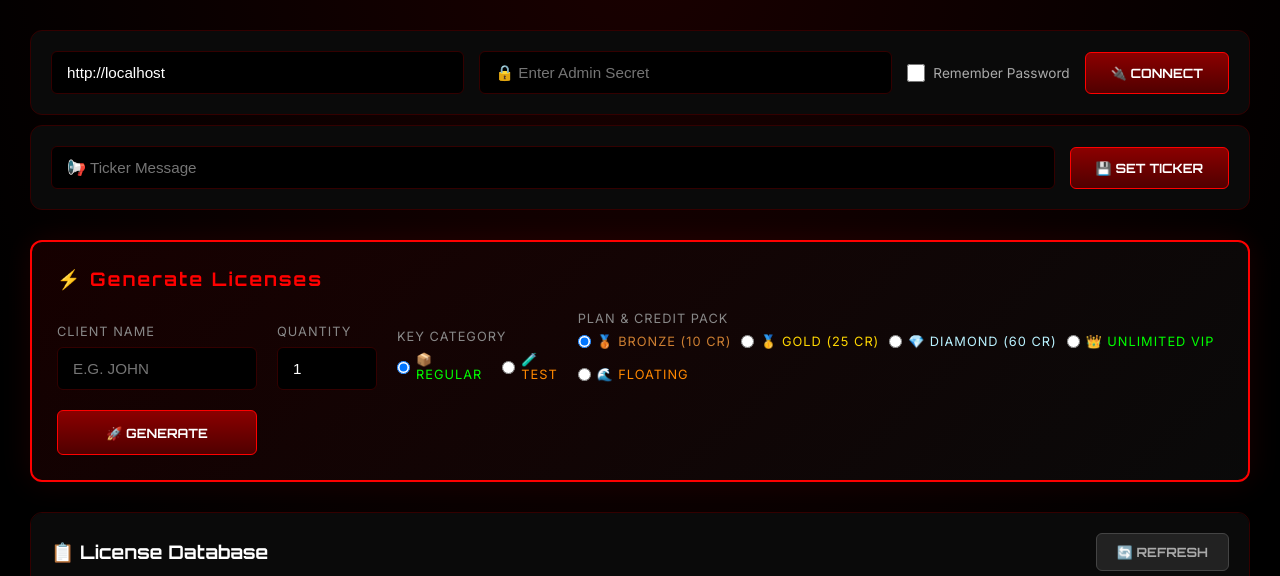
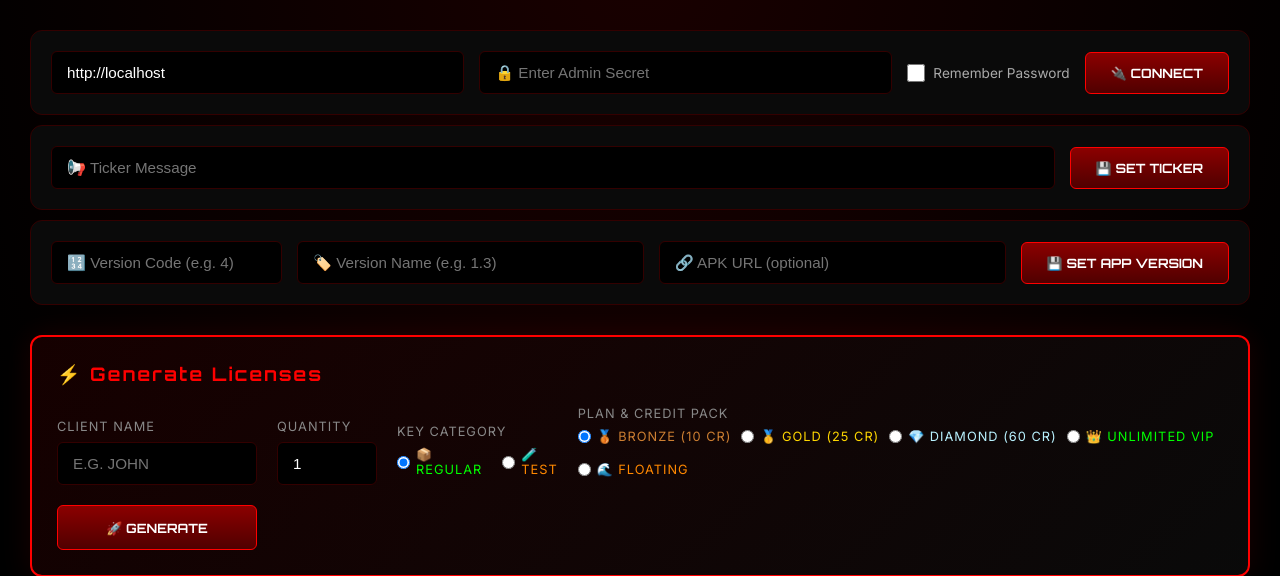
Before and after one commit to usamas9plus/vencaselfie, a Flask app: page /admin in a window 1280 px wide. Shown: the part 88-664 px from the top of the page. Run offline with Flask 3, Linux system fonts and the light colour scheme.

Commit message:
Update admin.html

```diff
--- a/templates/admin.html
+++ b/templates/admin.html
@@ -666,6 +666,14 @@
             <button onclick="setTickerMessage()">💾 Set Ticker</button>
         </div>
 
+        <!-- App Version (Android self-update) -->
+        <div class="setup-bar" style="margin-top: -20px;">
+            <input type="number" id="appVersionCode" placeholder="🔢 Version Code (e.g. 4)">
+            <input type="text" id="appVersionName" placeholder="🏷️ Version Name (e.g. 1.3)">
+            <input type="text" id="appApkUrl" placeholder="🔗 APK URL (optional)">
+            <button onclick="setAppVersion()">💾 Set App Version</button>
+        </div>
+
         <!-- Generator -->
         <div class="generator-card">
             <h3>⚡ Generate Licenses</h3>
@@ -844,6 +852,7 @@
         async function connect() {
             saveCredentials();
             await fetchAllData();
+            loadAppVersion();
         }
 
         async function setTickerMessage() {
@@ -868,6 +877,46 @@
             } catch (e) {
                 alert('Connection Error');
             }
+        }
+
+        async function setAppVersion() {
+            const secret = getEl('adminSecret').value;
+            const url = getEl('serverUrl').value.replace(/\/$/, '');
+            const versionCode = getEl('appVersionCode').value.trim();
+            const versionName = getEl('appVersionName').value.trim();
+            const apkUrl = getEl('appApkUrl').value.trim();
+
+            if (!secret) return alert("Admin secret required");
+            if (!versionCode || isNaN(parseInt(versionCode))) return alert("Enter a numeric version code");
+
+            try {
+                const res = await fetch(`${url}/api/admin/set_app_version`, {
+                    method: 'POST',
+                    headers: { 'Content-Type': 'application/json' },
+                    body: JSON.stringify({ admin_secret: secret, version_code: parseInt(versionCode), version_name: versionName, apk_url: apkUrl })
+                });
+                const data = await res.json();
+                if (data.success) {
+                    showToast('App Version Updated (code ' + data.version_code + ')');
+                } else {
+                    alert('Error: ' + (data.message || 'failed'));
+                }
+            } catch (e) {
+                alert('Connection Error');
+            }
+        }
+
+        async function loadAppVersion() {
+            const url = getEl('serverUrl').value.replace(/\/$/, '');
+            try {
+                const res = await fetch(`${url}/version`);
+                const data = await res.json();
+                if (data) {
+                    if (data.versionCode !== undefined && !getEl('appVersionCode').value) getEl('appVersionCode').value = data.versionCode;
+                    if (data.versionName !== undefined && !getEl('appVersionName').value) getEl('appVersionName').value = data.versionName;
+                    if (data.apkUrl !== undefined && !getEl('appApkUrl').value) getEl('appApkUrl').value = data.apkUrl;
+                }
+            } catch (e) {}
         }
 
         async function startBatchGeneration() {
```
